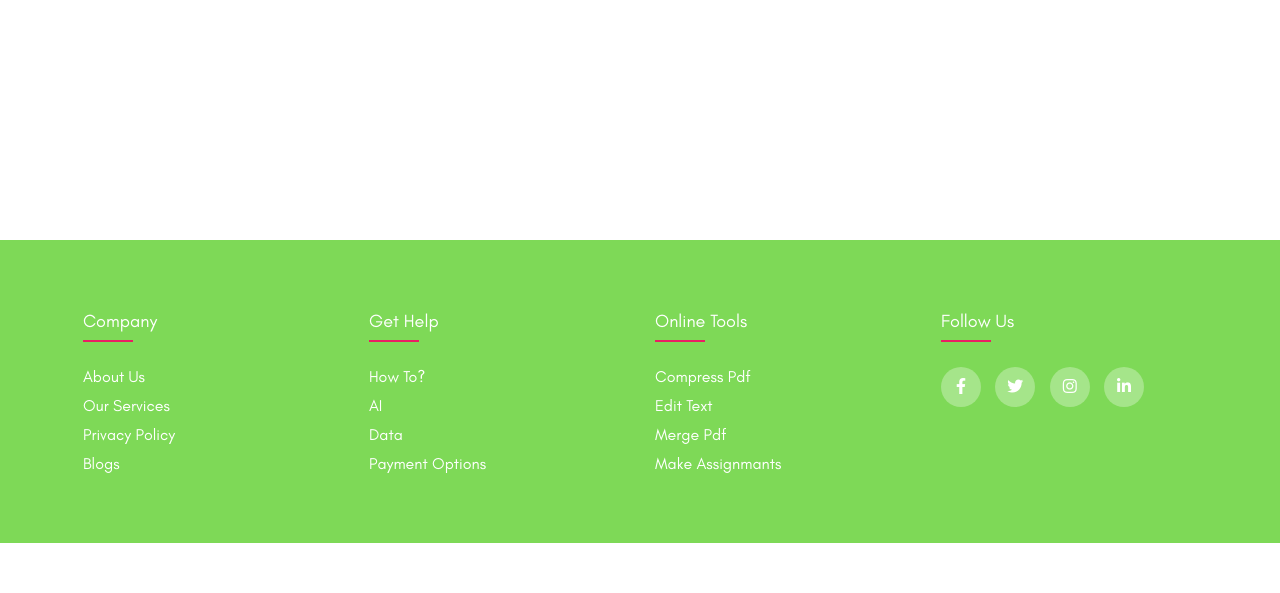
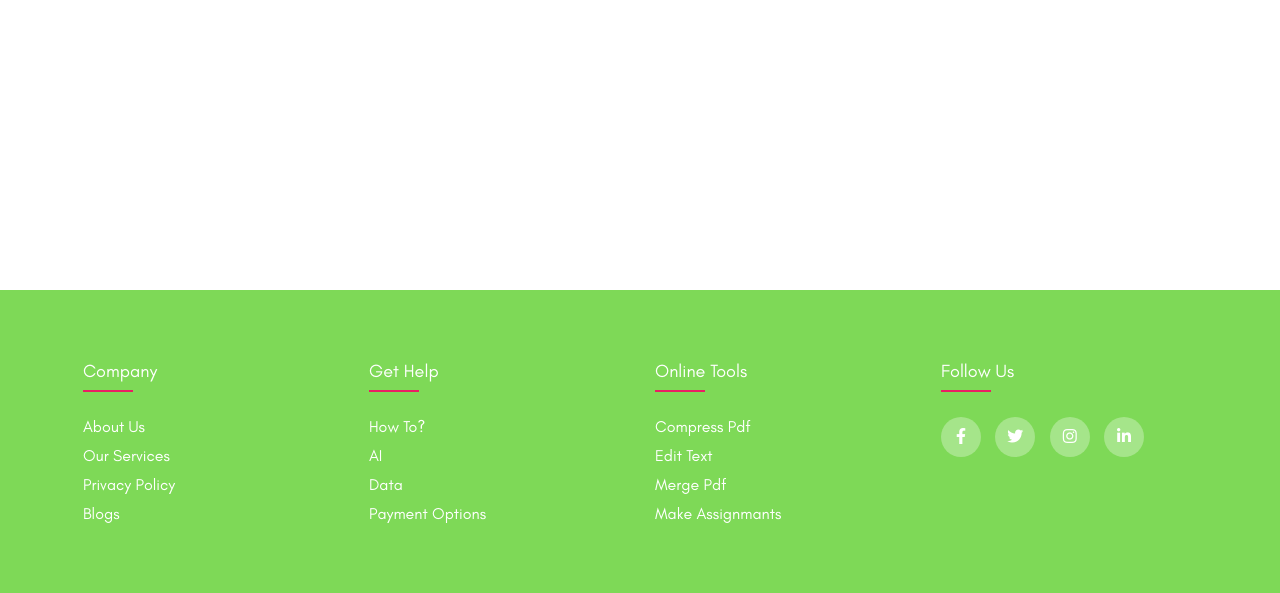
Before and after one commit to AyushmanTomar/Dockaro, a Flask app: page / in a window 1280 px wide. Shown: the part 2367-2960 px from the top of the page. Before the commit the page ends 2910 px from the top, so only its background shows below. Run offline with Flask 3, Linux system fonts and the light colour scheme; some libraries are stand-ins or nearby versions.

```diff
--- a/templates/index.html
+++ b/templates/index.html
@@ -228,7 +228,7 @@
                 <script type="text/javascript" src="//www.topcreativeformat.com/93096a6a5604a7dd12dc32e0e46e496c/invoke.js"></script>
             </div>
         </div>
-        <footer class="footer" style="">
+        <footer class="footer" style="margin-top: 50px;">
             <div class="container1">
                 <div class="row">
                     <div class="footer-col">
```
